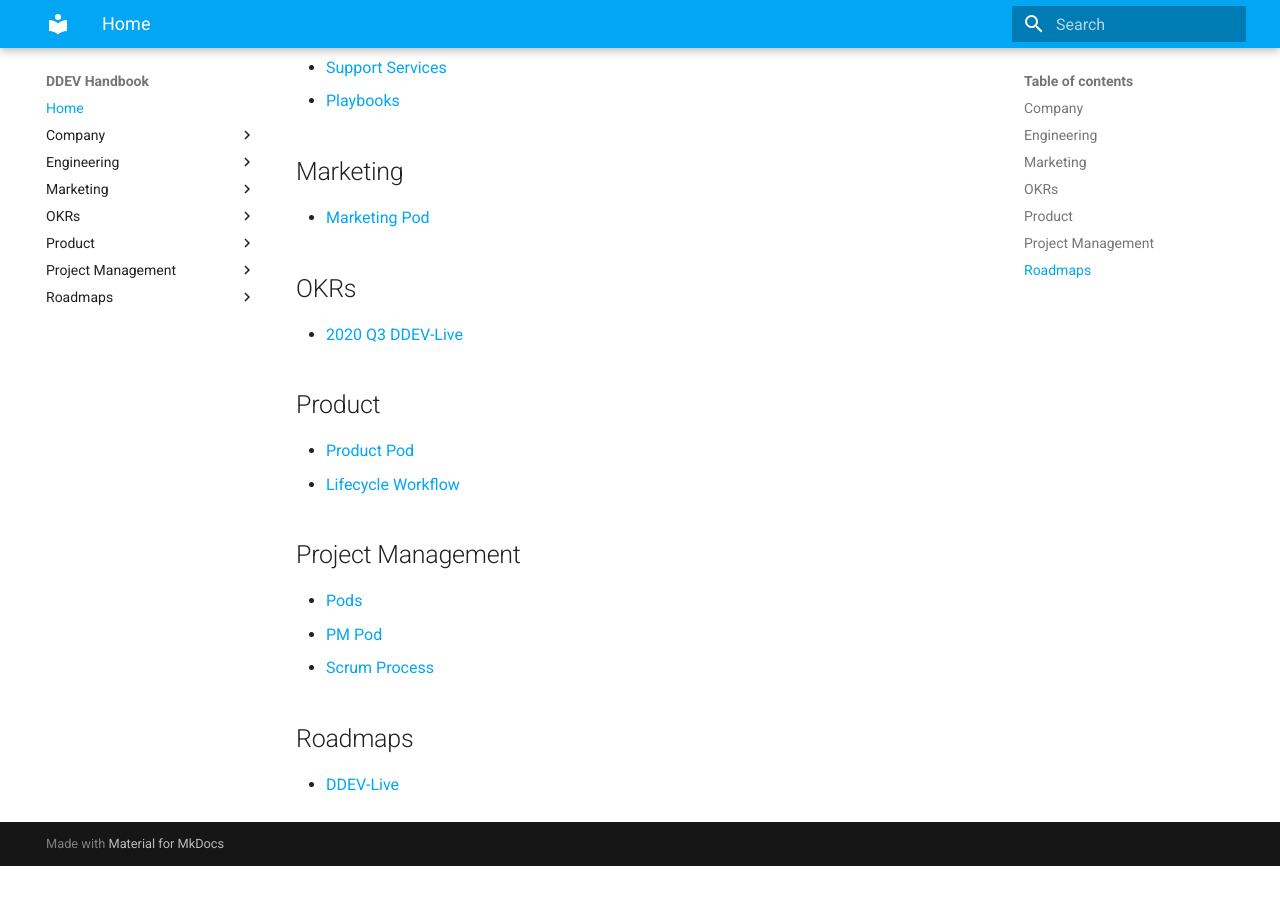
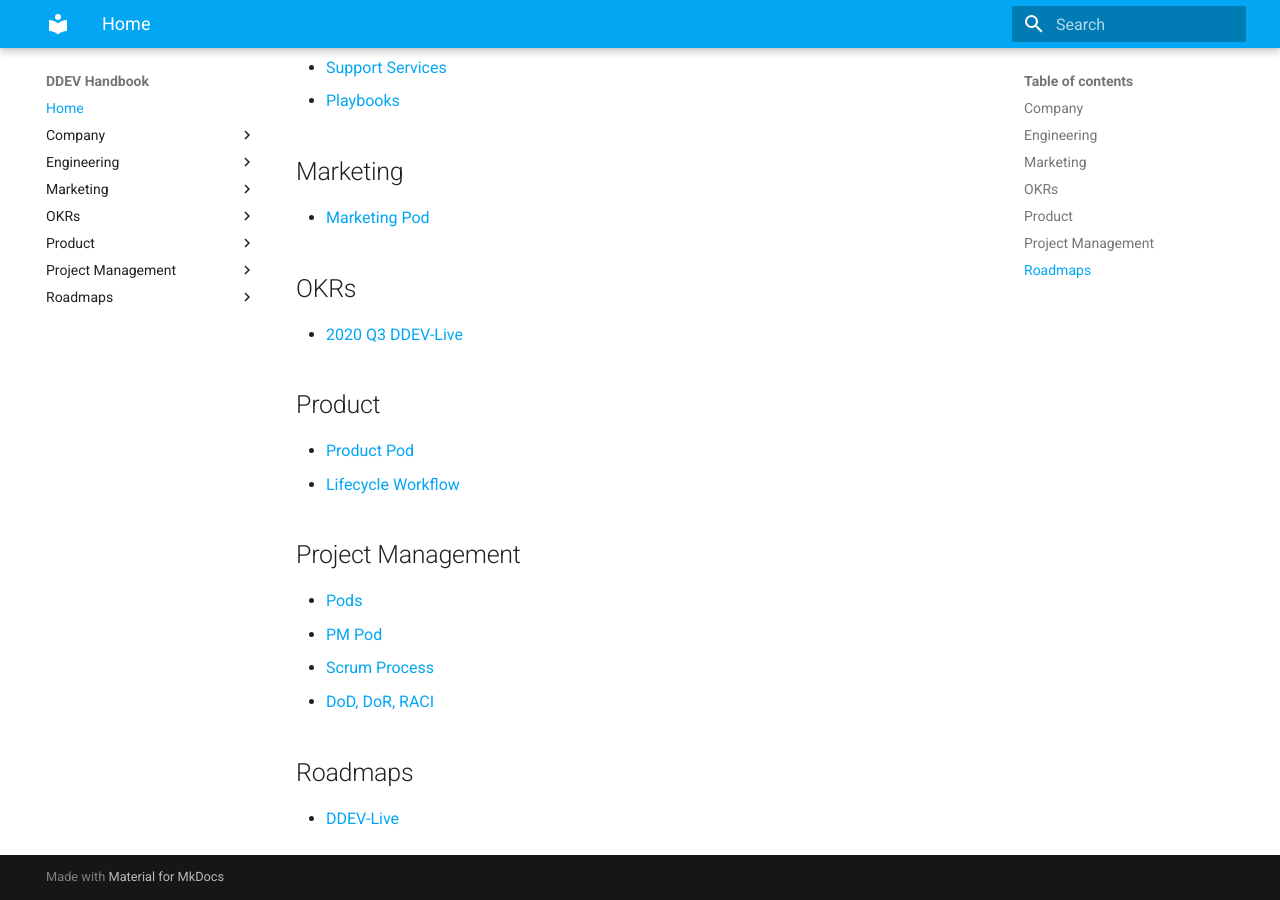
Before and after one commit to fru-io/handbook, an MkDocs documentation site: the page built from docs/index.md, in a window 1280 px wide and 900 px high, scrolled down 678 px. Built offline with MkDocs 1.6.1 and Material for MkDocs 9.7.7, drawn with Linux system fonts in a browser that asks for light colours; before the commit the page ends 1544 px from its top, so only the background shows below that.

Commit message:
Update index.md
add navigation for PM section

```diff
--- a/docs/index.md
+++ b/docs/index.md
@@ -26,5 +26,6 @@ The purpose of this handbook is to help you understand how DDEV works as an orga
 - [Pods](project-management/pods.md)
 - [PM Pod](project-management/pm-pod.md)
 - [Scrum Process](project-management/scrum.md)
+- [DoD, DoR, RACI](project-management/dor-dod-raci.md)
 ## Roadmaps
 - [DDEV-Live](roadmaps/ddev-live.md)
```
